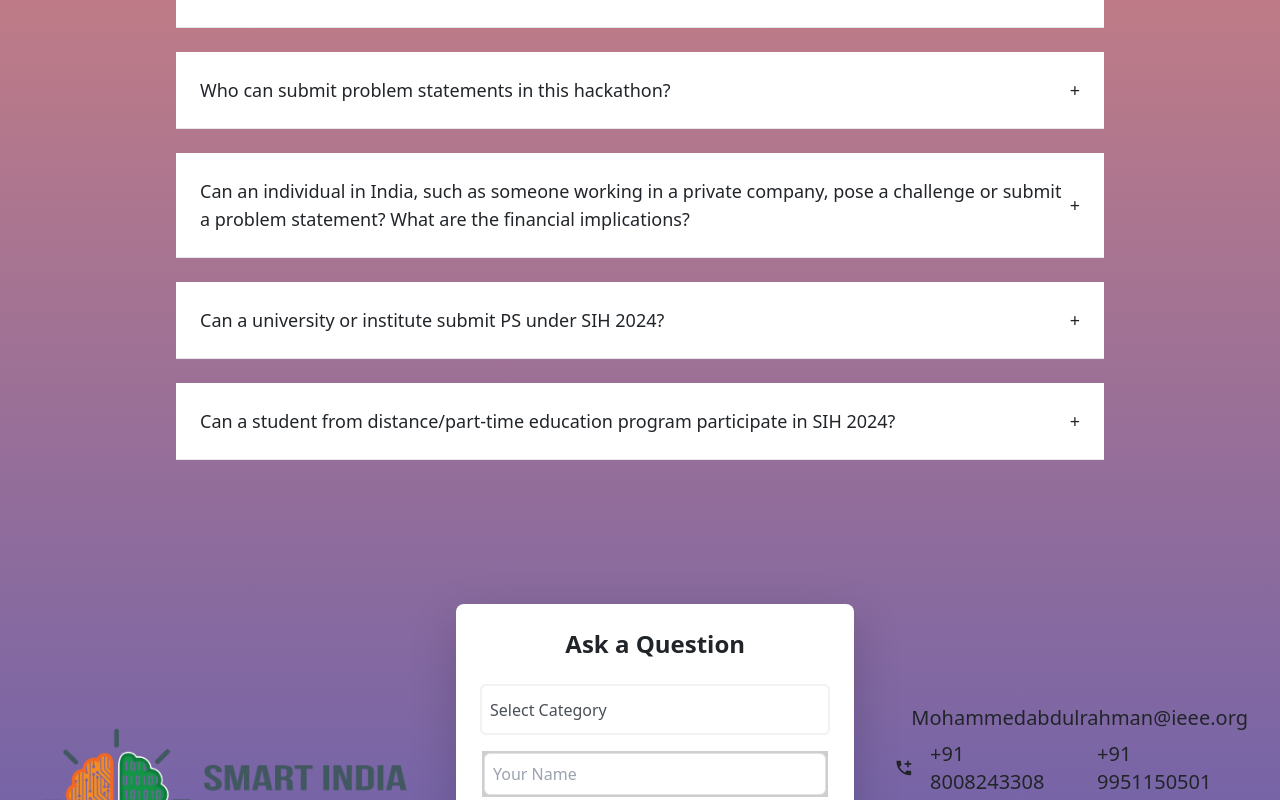
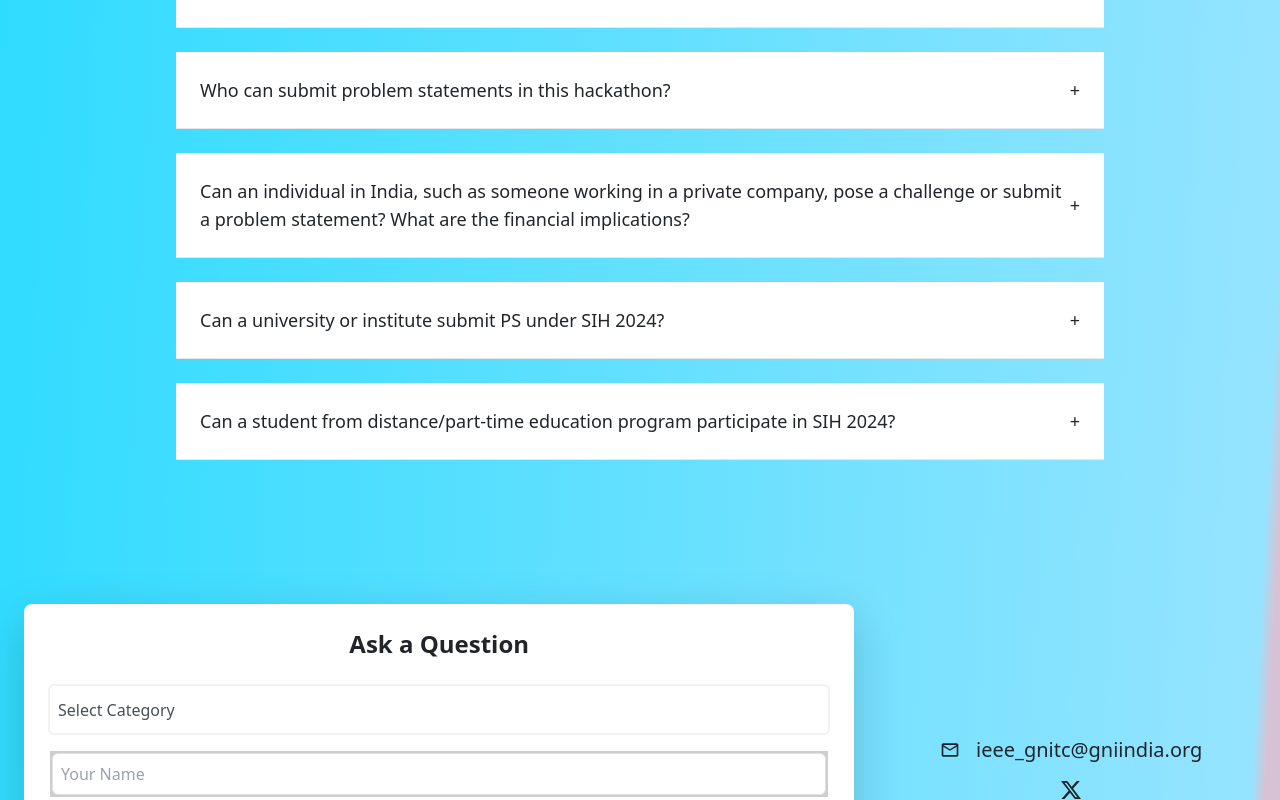
Before and after one commit to IEEE-GNITC/Hackarena, a React (Vite) app: page / in a window 1280 px wide. Shown: the part 2000-2800 px from the top of the page. Built offline with nearby package versions, Linux system fonts and the light colour scheme.

Commit message:
made changes

```diff
--- a/src/index.css
+++ b/src/index.css
@@ -3,8 +3,10 @@
 @tailwind utilities;
 
 body{
-  background:linear-gradient(#96cfbb 15%,#ec8a73 49%, #605db1 100%);
+	 background: rgb(39,219,255);
+background: linear-gradient(93deg, rgba(39,219,255,1) 0%, rgba(149,228,255,1) 97%, rgba(215,194,213,1) 98%, rgba(215,193,213,1) 100%);
 }
+
 
 .form-control{
   display: block;
--- a/src/pages/Contact.jsx
+++ b/src/pages/Contact.jsx
@@ -1,5 +1,5 @@
 import React from "react";
-import img1 from "../assets/logo.png";
+// import img1 from "../assets/logo.png";
 import { MdOutlineMail } from "react-icons/md";
 import { MdAddCall } from "react-icons/md";
 import { BsTwitterX } from "react-icons/bs";
@@ -9,9 +9,9 @@ function Contact() {
   return (
     <div id="Contact" className="p-4 min-h-[70%] md:p-8">
       <div className="flex flex-col md:flex-row justify-evenly items-center gap-8">
-        <div className="w-full md:w-1/2 flex  m-2 justify-center">
+        {/* <div className="w-full md:w-1/2 flex  m-2 justify-center">
           <img src={img1} alt="Logo" className="max-w-xs md:max-w-sm" />
-        </div>
+        </div> */}
         <div className="w-full md:max-w-1/2 bg-white shadow-lg p-6 rounded-lg">
           <h2 className="text-2xl font-semibold mb-4 text-center md:text-left">
             Ask a Question
@@ -66,20 +66,20 @@ function Contact() {
         <div className="flex-col min-w-[30%] p-2 ">
           <span className=" flex gap-3 items-center justify-center text-xl my-2">
           <MdOutlineMail />
-            <a href="mailto:Mohammedabdulrahman@ieee.org" className="hover:underline"> Mohammedabdulrahman@ieee.org</a>
+            <a href="mailto:ieee_gnitc@gniindia.org" className="hover:underline">ieee_gnitc@gniindia.org</a>
           </span>
           <span className=" flex gap-3 my-2 items-center justify-center text-xl">
-          <MdAddCall />
-            <a href="tel:+91 8008243308">+91 8008243308</a> <a href="tel:+91 9951150501">+91 9951150501</a>
+          {/* <MdAddCall /> */}
+            {/* <a href="tel:+91 8008243308">+91 8008243308</a> <a href="tel:+91 9951150501">+91 9951150501</a> */}
           </span>
 
           <span className=" flex gap-3 my-2 items-center justify-center text-xl">
           <BsTwitterX />
-            <a href="https://x.com/IEEE_GNITC">x-twitter</a>
+            {/* <a href="https://x.com/IEEE_GNITC">x-twitter</a> */}
           </span>
           <span className=" flex my-2 gap-3 items-center justify-center text-xl">
           <FaInstagram />
-            <a href="https://www.instagram.com/ieee_gnitc/">Instagram</a>
+            <a href="https://www.instagram.com/ieee_gni/">Instagram</a>
           </span>
           <span className=" my-2 flex gap-3 items-center justify-center text-xl">
           <span className="text-2xl"><TfiLocationPin /></span>
--- a/src/pages/Home.jsx
+++ b/src/pages/Home.jsx
@@ -8,10 +8,14 @@ function Home() {
         <div className=' md:w-[50%] flex flex-col mx-28 gap-10  '>
             <h1 className='text-[#171717]  mx-4 md:mx-0  text-4xl md:text-5xl font-semibold'>Unleash Your Creativity at Hackarena</h1>
             <h1 className='text-[#626262]  mx-4 md:mx-0  text-xl md:text-2xl '>"Join us to solve real-world challenges, collaborate with innovators, and turn your ideas into reality.turn your ideas into reality."</h1>
+
+          <a href='https://konfhub.com/hack-arena-ieee-gni'>
           <div className='flex items-center justify-center gap-[15px] w-[280px] h-[55px] rounded-[75px] mt-[20px] bg-[#ff4141] font-medium text-xl text-white hover:scale-105 ease-in-out duration-300'>
             <button>Register Now</button>
+
             <img src={arrow_img} alt="" className='' />
           </div>
+          </a>
         </div>
         <div className='w-[50%] '>
           <img src={hackimg4} alt="" className='shadow-[10px_-5px_50px_-5px] shadow-blue-200 ' />
```
Also changed, not shown: src/assets/logo.png (deleted).
